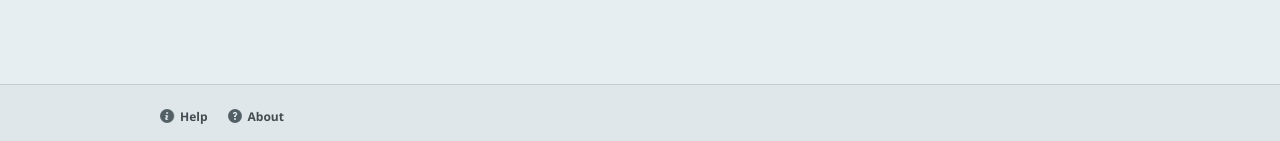
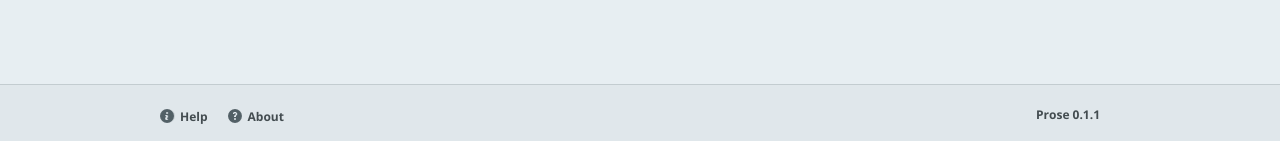
Before and after one commit to prose/prose, a Jekyll site: the page built from index.html, in a window 1280 px wide. Shown: the part 756-897 px from the top of the page. Built offline with Jekyll 4.4.1, drawn with Linux system fonts in a browser that asks for light colours.

Commit message:
State current version and link to README.

```diff
--- a/_layouts/default.html
+++ b/_layouts/default.html
@@ -20,6 +20,7 @@
     <div class="footer-content">
       <a class='help' href="/{{site.baseurl}}help.html">Help</a><a class='about' href="/{{site.baseurl}}about.html">About</a>
       <div class="fr brand">
+        <a href="/{{site.baseurl}}#prose/prose/gh-pages/README.md">Prose 0.1.1</a>
       </div>
    </div>
   </div>
```
